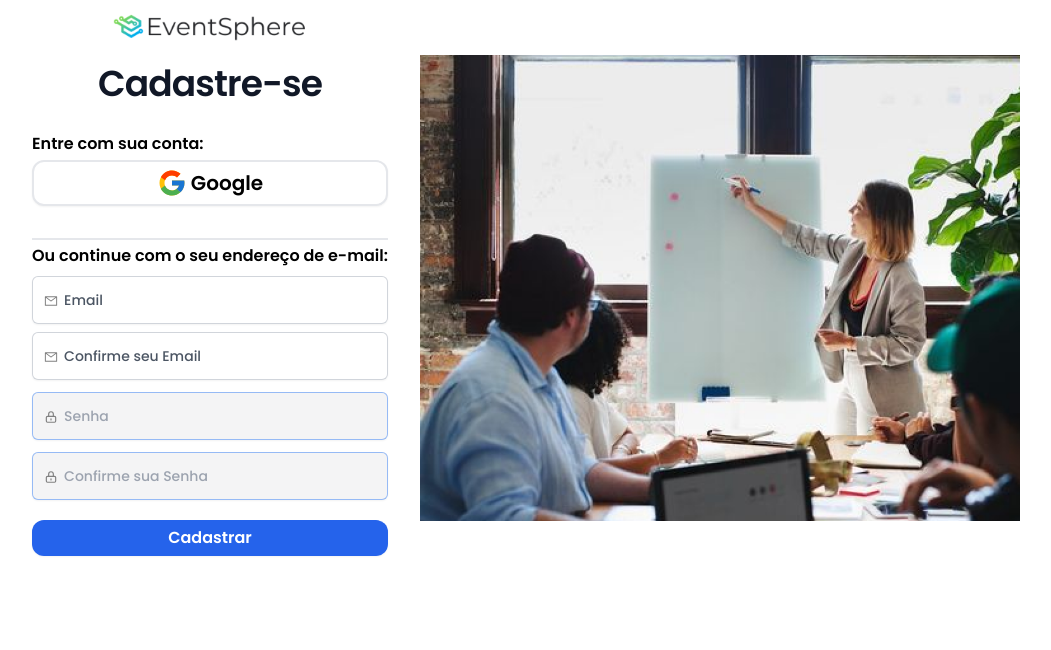
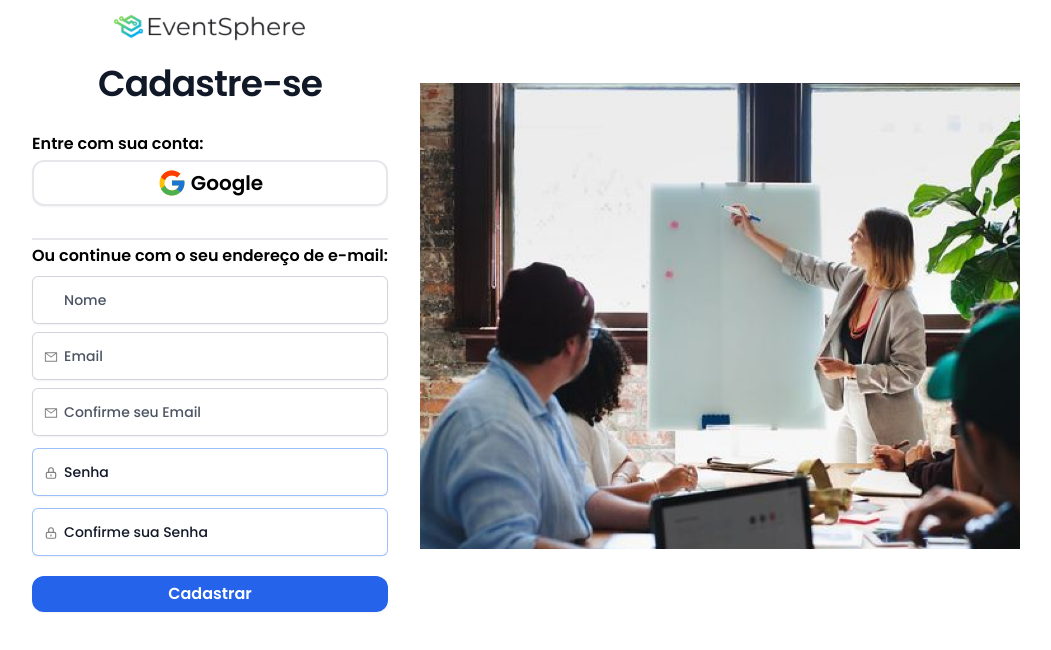
Before and after one commit to DarlanMendes/hackathon, a Next.js app: page /signup in a window 1280 px wide. Shown: the top 650 px of the page, without its empty margins (130-1181 px from the left). Built offline with nearby package versions, Linux system fonts and the light colour scheme; no server answers.

Commit message:
Ajuste da tela cadastro regex

```diff
--- a/pages/api/users/index.tsx
+++ b/pages/api/users/index.tsx
@@ -31,8 +31,8 @@ export default async function handler(
 
         const { name, email, phonenumber, photo, password} = user
         let passwordHashed
-        if (name && email && phonenumber && photo) {
-            bcrypt.hash(password?password:email, 10, async (err:any, hash:string) => {
+        if (name && email && password) {
+            bcrypt.hash(password, 10, async (err:any, hash:string) => {
                 if (err) {
                   return res.send({erro:"Erro ao validar senha"})
                 } else {
--- a/pages/signup/index.tsx
+++ b/pages/signup/index.tsx
@@ -15,10 +15,11 @@ interface Props {
   host: string;
 }
 export default function SignUp(props: Props) {
-  const[email,setEmail]=useState<String>()
-  const[confirmEmail,setConfirmEmail]=useState<String>()
-  const[password,setPassword]=useState<String>()
-  const[confirmPassword,setConfirmPassword]=useState<String>()
+  const [name, setName] = useState<string>()
+  const[email,setEmail]=useState<string>()
+  const[confirmEmail,setConfirmEmail]=useState<string>()
+  const[password,setPassword]=useState<string>()
+  const[confirmPassword,setConfirmPassword]=useState<string>()
   const { data: session, status } = useSession()
   const router = useRouter()
   useEffect(()=>{
@@ -42,22 +43,32 @@ export default function SignUp(props: Props) {
   }
 
 
-  const handleSignUp = async () => {
-    event?.preventDefault()
+  const handleSignUp = async (e:any) => {
+    e?.preventDefault()
     if(email!==confirmEmail||password!==confirmPassword){
       return alert("Confira o preenchmento dos campos email e senha diferem ")
     }
     if(email&& password){
-      const userCreated = await axios.post(`http://${props.host}/api/users`, {
-      name: email,
-      email,
-      phonenumber: '85999999999',
-      password,
-      photo: '/images/dots.png',
-    });
-    console.log(userCreated)
-    if(userCreated){
-      router.push("/dashboard")
+
+      if(password.includes("@"||"#"||"?"||"."||"$"||"%"||"&"||"*")&&password.length>=8){
+        console.log("entrou")
+        const userCreated = await axios.post(`http://${props.host}/api/users`, {
+          name:name,
+          email:email,
+          phonenumber: '',
+          password:password,
+          photo: '/images/avatarUser.png',
+        });
+        console.log(userCreated)
+        if(userCreated){
+          alert("usuário criado com sucesso")
+          router.push("/dashboard")
+      }else{
+        alert("Erro ao cadastrar usuário")
+      }
+
+    }else{
+      alert("Preencha a senha com no mínimo 8 caracteres, uma letra maiúscula e um caracter especial !@#$%&* ")
     }
     }else{
       alert("Preencha todos os campos")
@@ -105,6 +116,27 @@ export default function SignUp(props: Props) {
                 <p className="p-10px font-semibold">
                   Ou continue com o seu endereço de e-mail:
                 </p>
+              </div>
+              <div className="relative ">
+                <label
+                  htmlFor="email"
+                  className="block text-sm font-medium leading-6 text-gray-900 absolute top-3
+                    left-3"
+                >
+
+                </label>
+                <div className="mt-2">
+                  <input
+                    id="nome"
+                    name="nome"
+                    type="text"
+                    placeholder="Nome"
+                    required
+                    minLength={16}
+                    className="block py-3 w-full rounded-md border-0 pl-8 text-gray-900 shadow-sm ring-1 ring-inset ring-gray-300 placeholder:text-gray-600  font-medium focus:ring-2 focus:ring-inset focus:ring-indigo-600 sm:text-sm sm:leading-6 "
+                    onChange={(e)=>{setName(e.target.value)}}
+                  />
+                </div>
               </div>
 
               <div className="relative ">
@@ -187,10 +219,15 @@ export default function SignUp(props: Props) {
                     type="password"
                     autoComplete="current-password"
                     placeholder="Senha"
-                    pattern="^(.+)$"
+
                     required
-                    title="Por favor, preencha uma senha válida"
-                    className="block w-full rounded-md border-0 py-3 bg-zinc-100 shadow-sm ring-1 ring-inset pl-8  ring-grey-600 placeholder:text-grey-600 font-medium focus:ring-2 focus:ring-inset focus:ring-indigo-600 sm:text-sm  text-zinc-200 sm:leading-6 "
+                    title="A senha deve ter pelo menos 8 caracteres, uma letra maiúscula, uma letra minúscula, um número e um caractere especial (!@#$%&*()-+=^.)"
+                    className="block w-full
+                    rounded-md border-0 py-3
+                    bg-transparent shadow-sm text-gray-900 ring-1 ring-inset pl-8
+                    ring-grey-600 placeholder:text-gray-900 font-medium
+                    focus:ring-2 focus:ring-inset focus:ring-indigo-600
+                     sm:text-sm  sm:leading-6 "
                     onChange={(e)=>{setPassword(e.target.value)}}
                   />
                 </div>
@@ -221,7 +258,7 @@ export default function SignUp(props: Props) {
                     pattern="^(.+)$"
                     required
                     title="Por favor, preencha uma senha válida"
-                    className="block w-full rounded-md border-0 py-3 bg-zinc-100 shadow-sm ring-1 ring-inset pl-8  ring-grey-600 placeholder:text-grey-600 font-medium focus:ring-2 focus:ring-inset focus:ring-indigo-600 sm:text-sm  text-zinc-200 sm:leading-6 "
+                    className="block w-full rounded-md border-0 py-3 bg-transparent shadow-sm ring-1 ring-inset pl-8  ring-grey-600 placeholder:text-gray-900 font-medium focus:ring-2 focus:ring-inset focus:ring-indigo-600 sm:text-sm  text-zinc-200 sm:leading-6 "
                   onChange={(e)=>{setConfirmPassword(e.target.value)}}
                   />
                 </div>
@@ -231,7 +268,7 @@ export default function SignUp(props: Props) {
               <button
                   type="submit"
                   className="flex mb-5 rounded-xl w-full justify-center mt-5  bg-blue-600 px-3 py-1.5 text-base font-semibold leading-6 text-white shadow-sm hover:bg-blue-500 focus-visible:outline focus-visible:outline-2 focus-visible:outline-offset-2 focus-visible:outline-indigo-600"
-                onClick={()=>handleSignUp}
+                onClick={(e)=>handleSignUp(e)}
                 >
                   Cadastrar
                 </button>
```
Also changed, not shown: public/images/avatarUser.png (added).
